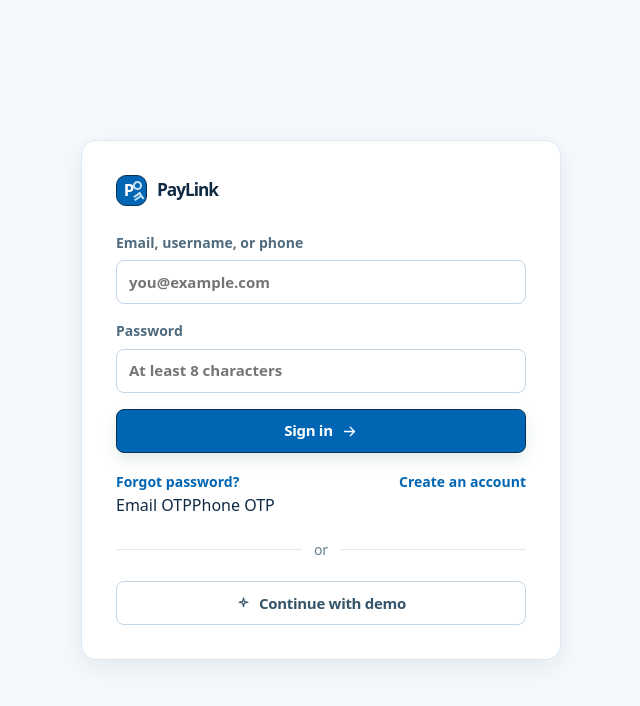
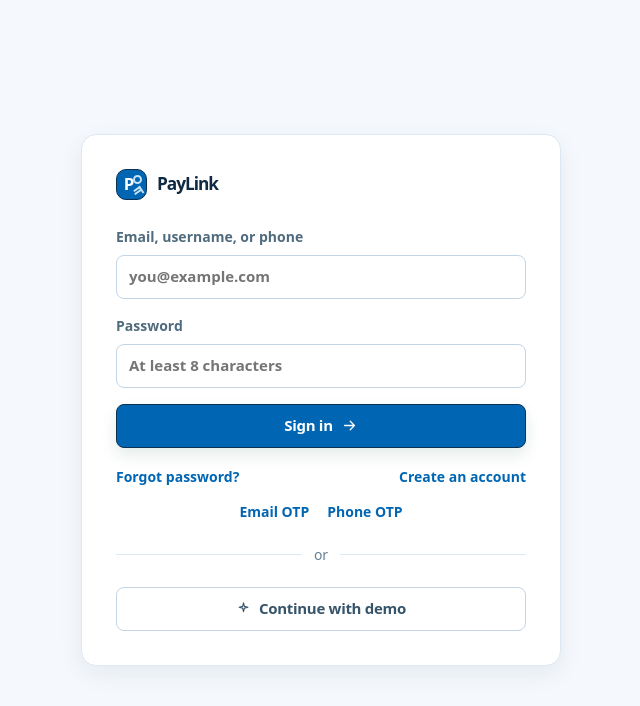
Before and after one commit to maheshpcse/PayLink, an Angular app in the folder paylink-ui/: page /auth in a window 1280 px wide. Shown: the top 706 px of the page, without its empty margins (319-959 px from the left). Built offline with nearby package versions, Linux system fonts and the light colour scheme; no server answers.

Commit message:
fix: space otp authentication links

```diff
--- a/paylink-ui/src/styles.scss
+++ b/paylink-ui/src/styles.scss
@@ -592,6 +592,9 @@ input[type="checkbox"], input[type="radio"] { accent-color: var(--bmw-blue); }
 .auth-links { margin-top: 18px; }
 .auth-links a, .auth-switch a { color: var(--bmw-blue); font-weight: 600; }
 .auth-links a:hover, .auth-switch a:hover { color: var(--bmw-blue-900); }
+.auth-otp-links { display: flex; justify-content: center; gap: 18px; margin-top: 14px; }
+.auth-otp-links a { color: var(--bmw-blue); font-size: .875rem; font-weight: 600; }
+.auth-otp-links a:hover { color: var(--bmw-blue-900); text-decoration: underline; text-underline-offset: 3px; }
 .auth-switch { justify-content: center; margin: 20px 0 0; }
 .auth-result { display: grid; justify-items: center; gap: 10px; padding: 18px 0; color: var(--muted-dark); text-align: center; }
 .auth-result pl-icon { color: var(--bmw-blue); }
```
